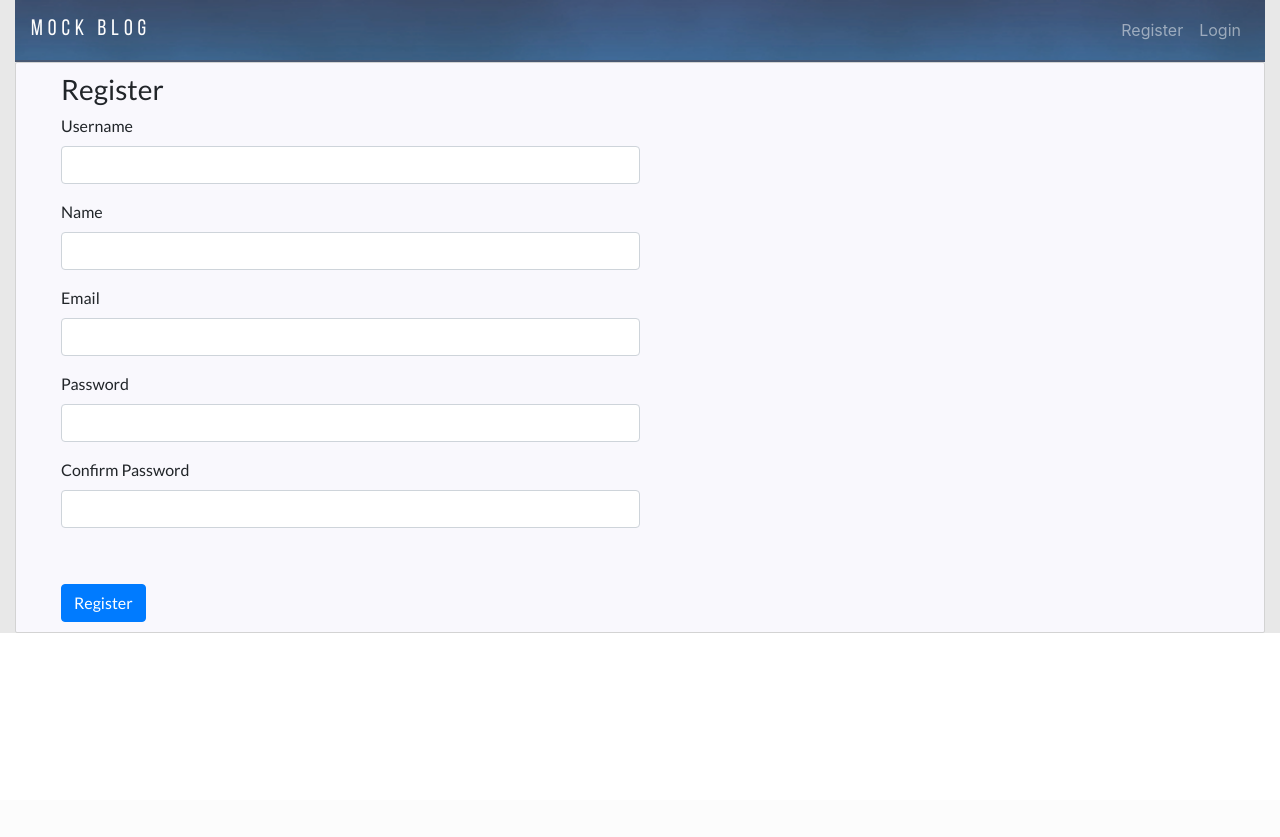
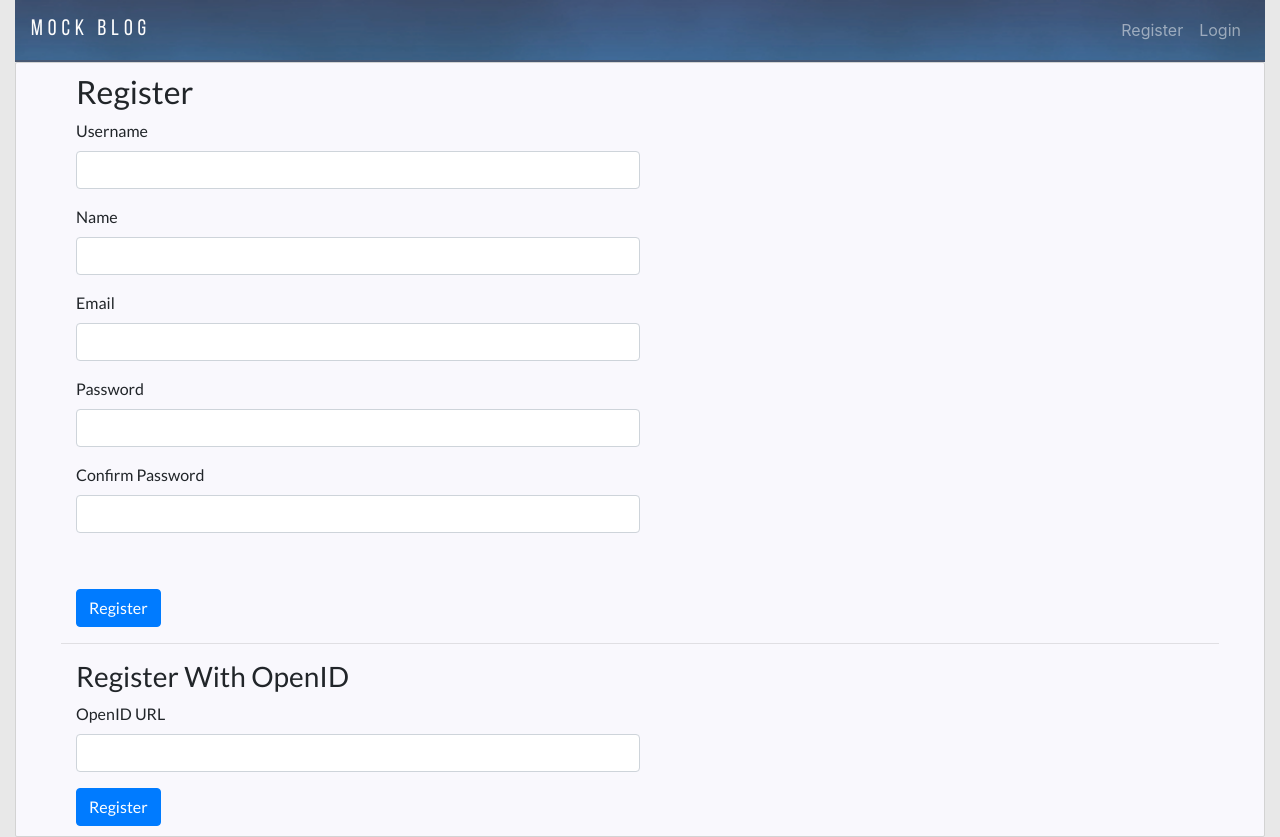
Before and after one commit to adenh93/DockerFlaskTutorial, a Flask app: template webapp/templates/auth/register.html in a window 1280 px wide. Before the commit the page ends 633 px from the top, so only its background shows below. Run offline with Flask 2, Linux system fonts and the light colour scheme; the template is opened without the code that fills it: values that come from a table or form of the project are taken from there, others are empty; parts of the project's set-up code (start-up, migrations or seed data) failed here and were passed over; some libraries are stand-ins or nearby versions.

Commit message:
Added feature to login/register using OpenID. Added missing packages to requirements.txt

```diff
--- a/requirements.txt
+++ b/requirements.txt
@@ -3,4 +3,6 @@ Flask-Migrate
 Flask-WTF
 Flask-Login
 flask-bcrypt
+flask-openid
 Faker
+timeago
--- a/webapp/auth/__init__.py
+++ b/webapp/auth/__init__.py
@@ -1,7 +1,7 @@
 import functools
 from flask import flash, redirect, url_for, session, abort
 from flask_login import current_user
-# from flask_openid import OpenID
+from flask_openid import OpenID
 # from flask_dance.contrib.twitter import make_twitter_blueprint,  twitter
 # from flask_dance.contrib.facebook import make_facebook_blueprint, facebook
 # from flask_dance.consumer import oauth_authorized
@@ -16,7 +16,7 @@ class BlogAnonymous(AnonymousUserMixin):
 
 
 bcrypt = Bcrypt()
-# oid = OpenID()
+oid = OpenID()
 
 login_manager = LoginManager()
 login_manager.login_view = "auth.login"
@@ -28,7 +28,7 @@ login_manager.anonymous_user = BlogAnonymous
 
 def create_module(app, **kwargs):
     bcrypt.init_app(app)
-    # oid.init_app(app)
+    oid.init_app(app)
     login_manager.init_app(app)
 
     # twitter_blueprint = make_twitter_blueprint(
@@ -64,20 +64,19 @@ def load_user(userid):
     return User.query.get(userid)
 
 
-# @oid.after_login
-# def create_or_login(resp):
-#     from .models import db, User
-#     username = resp.fullname or resp.nickname or resp.email
-#     if not username:
-#         flash('Invalid login. Please try again.', 'danger')
-#         return redirect(url_for('auth.login'))
-#     user = User.query.filter_by(username=username).first()
-#     if user is None:
-#         user = User(username)
-#         db.session.add(user)
-#         db.session.commit()
-#     login_user(user)
-#     return redirect(url_for('main.index'))
+@oid.after_login
+def create_or_login(resp):
+    from .models import db, User
+    if not resp.username:
+        flash('Invalid login. Please try again.', 'danger')
+        return redirect(url_for('auth.login'))
+    user = User.query.filter_by(username=resp.username).first()
+    if user is None:
+        user = User(resp.username, resp.email, resp.fullname)
+        db.session.add(user)
+        db.session.commit()
+    login_user(user)
+    return redirect(url_for('main.index'))
 
 
 # @oauth_authorized.connect
--- a/webapp/templates/auth/register.html
+++ b/webapp/templates/auth/register.html
@@ -3,7 +3,8 @@
 
 {% block content %}
     <div class="login-form col-md-12">
-        <h3>Register</h3>
+        <div class="col-md-12">
+            <h2>Register</h2>
             <form method="POST" action="{{ url_for('auth.register') }}">
                 {{ form.hidden_tag() }}
                 <div class="form-group">
@@ -63,4 +64,22 @@
                 <input class="btn btn-primary" type="submit" value="Register">
             </form>
         </div>
+        <hr>
+        <div class="col-md-12">
+            <h3>Register With OpenID</h3>
+            <form method="POST" action="{{ url_for('auth.register') }}">
+                {{ openid_form.hidden_tag() }}
+                <div class="form-group">
+                    {{ openid_form.openid.label }}
+                    {% if openid_form.openid.errors %}
+                        {% for e in openid_form.openid.errors %}
+                            <p class="help-block">{{ e }}</p>
+                        {% endfor %}
+                    {% endif %}
+                    {{ openid_form.openid(class_='form-control col-md-6') }}
+                </div>
+                <input class="btn btn-primary" type="submit" value="Register">
+            </form>
+        </div>
+    </div>
 {% endblock %}
```
Also changed, not shown: webapp/auth/controllers.py (+33 -27 lines), webapp/templates/auth/login.html (+19 -0 lines). Lines whose indentation alone changed are shown as unchanged.
